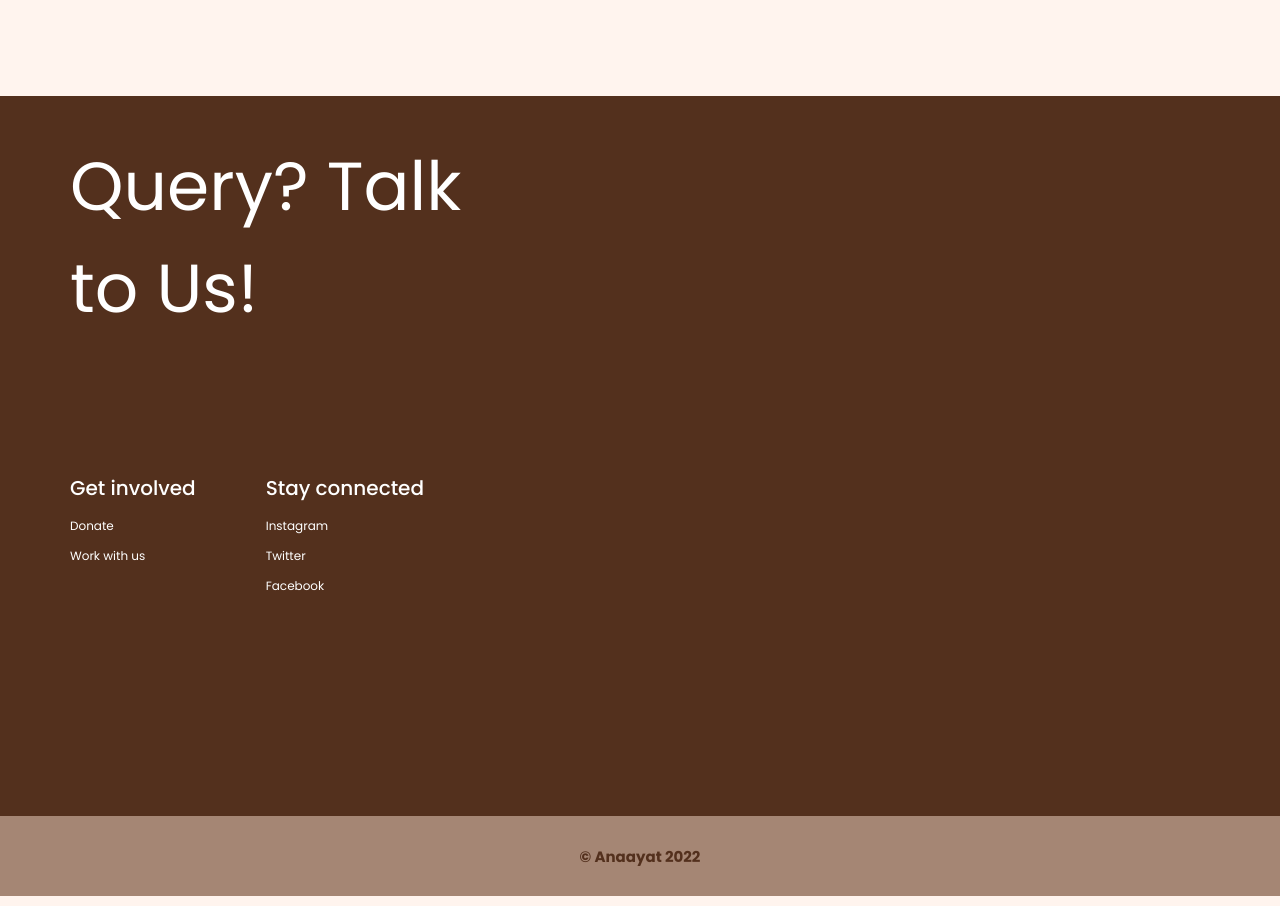
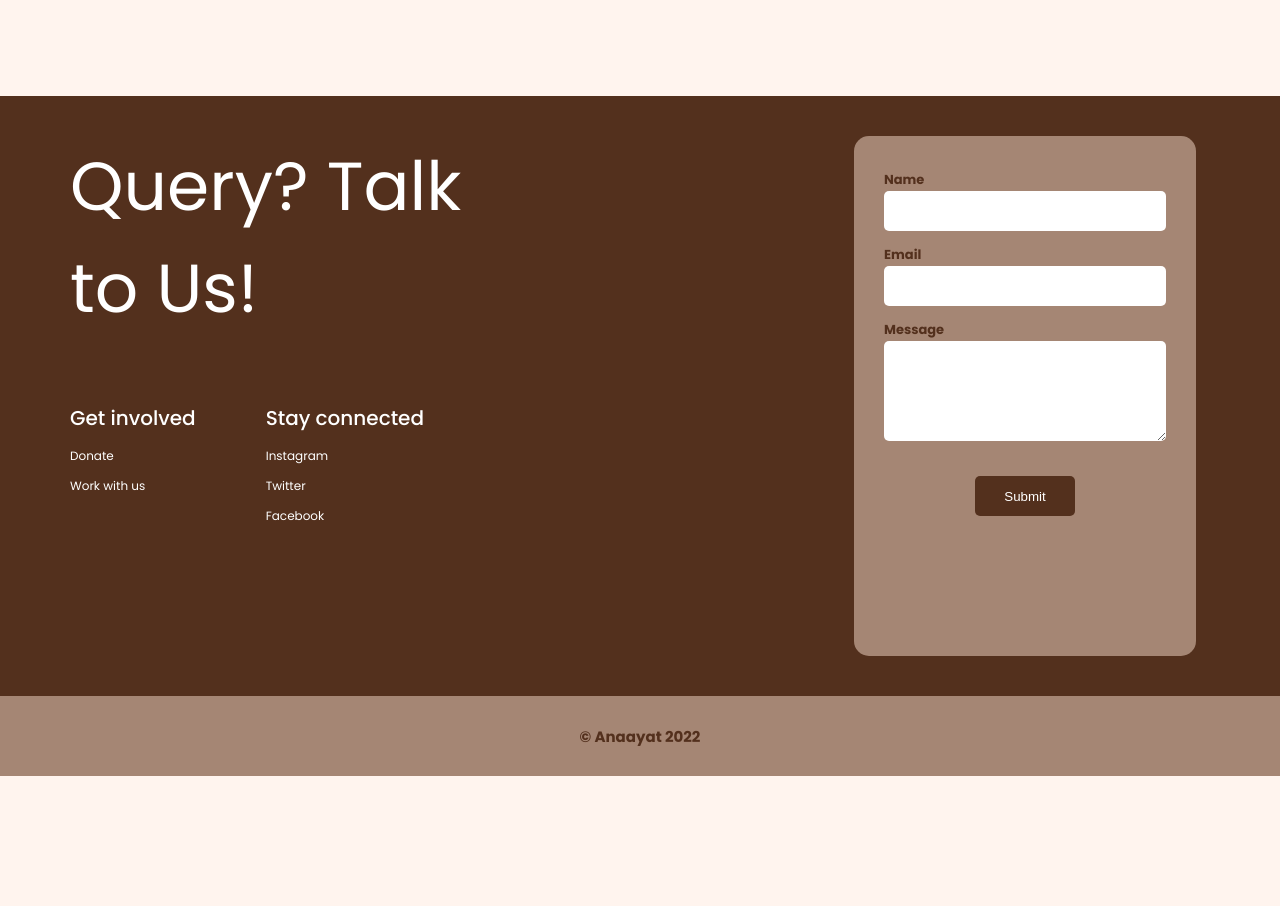
Before and after one commit to vatsal-06/anaayat-website, a Next.js app: page / in a window 1280 px wide. Shown: the part 900-1806 px from the top of the page. After the commit the page ends 1686 px from the top, so only its background shows below. Built offline with nearby package versions, Linux system fonts and the light colour scheme.

Commit message:
footer done

```diff
--- a/components/Footer.js
+++ b/components/Footer.js
@@ -1,4 +1,4 @@
-import React from 'react'
+import React from "react";
 
 export const Footer = () => {
 	return (
@@ -23,11 +23,30 @@ export const Footer = () => {
 						</div>
 					</div>
 				</div>
-					<div className="footer__main-contact"></div>
+				<div className="footer__main-contact">
+					<form action="" className="form">
+						<div className="nam">
+							{" "}
+							<label>Name</label>
+							<input type="text" id="fname" name="fname" />
+						</div>
+						<div className="email">
+							<label>Email</label>
+							<input type="email" />
+						</div>
+						<div className="msg">
+							<label>Message</label>
+							<textarea rows="4" cols="30.5" />
+						</div>
+						<div className="submit">
+							<button> Submit </button>
+						</div>
+					</form>
+				</div>
 			</div>
 			<div className="diff-color">
 				<h1 className="footer-end">© Anaayat 2022</h1>
 			</div>
 		</>
 	);
-}
+};
--- a/pages/about.js
+++ b/pages/about.js
@@ -1,6 +1,5 @@
 import Navbar from "../components/Navbar";
 import { Footer } from "../components/Footer";
-
 
 export default function About() {
 	return (
@@ -23,8 +22,8 @@ export default function About() {
 						voluptatum aperiam, vero excepturi et optio, ratione accusamus itaqu
 					</p>
 				</div>
-            </div>
-            <div className="about__main-team">
+			</div>
+			<div className="about__main-team">
 
 			</div>
 			<Footer />
--- a/styles/about.css
+++ b/styles/about.css
@@ -1,3 +1,5 @@
+
+
 .about__main-photo {
 	background-image: linear-gradient(
 			rgba(83, 48, 29, 0.68),
--- a/styles/footer.css
+++ b/styles/footer.css
@@ -1,9 +1,13 @@
 .footer__main {
-	height: 90vh;
+	height: 75vh;
 	display: flex;
 	background-color: var(--primary-brown);
 	padding: 40px 70px 40px 70px;
 	margin-top: 100px;
+}
+
+.footer__main-details {
+	width: 60%;
 }
 
 .footer__main-details-heading {
@@ -12,7 +16,7 @@
 }
 
 .footer__main-details-other {
-	margin-top: 120px;
+	margin-top: 50px;
 	display: flex;
 	flex-direction: row;
 	color: #fff;
@@ -44,3 +48,59 @@
 	margin-top: 0;
 	background-color: #a58674;
 }
+
+.footer__main-contact {
+	display: flex;
+	width: 30%;
+	flex-direction: column;
+	align-content: center;
+	justify-content: center;
+	margin-left: 100px;
+}
+
+.form {
+	height: auto;
+	width: 100%;
+	background-color: #a58674;
+	flex: 30%;
+	border-radius: 15px;
+	padding: 30px;
+}
+label {
+	font-size: 13px;
+	font-weight: 600;
+	margin-top: 20px;
+}
+
+input,
+textarea {
+	height: 40px;
+	padding: 5px;
+	width: 100%;
+	border: none;
+	border-radius: 5px;
+}
+
+textarea {
+	height: 100px;
+}
+
+.name,
+.email,
+.msg {
+	margin-top: 10px;
+}
+.submit {
+	display: flex;
+	justify-content: center;
+	align-items: center;
+	margin-top: 10%;
+}
+.submit button {
+	background-color: var(--primary-brown);
+	border: none;
+	color: #fff;
+	height: 40px;
+	width: 100px;
+	border-radius: 5px;
+}
```
Lines whose indentation alone changed are shown as unchanged.
